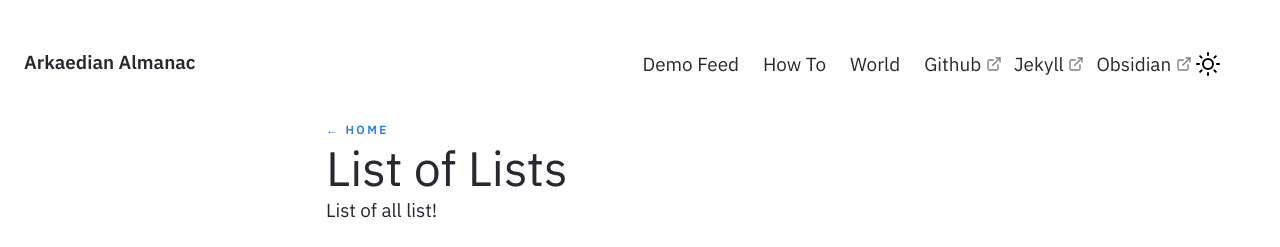
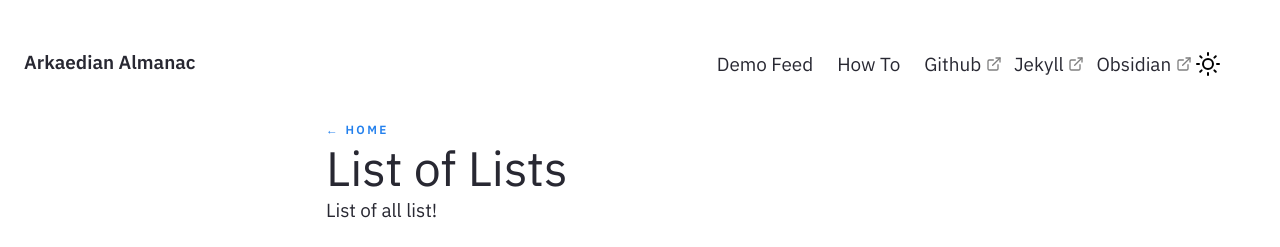
Before and after one commit to mphintz2/mphintz2.github.io, a Jekyll site: the page built from pages/lists.md, in a window 1280 px wide. Shown: the top 247 px of the page. Built offline with Jekyll 4.4.1, drawn with Linux system fonts in a browser that asks for light colours.

Commit message:
removing Nav change

```diff
--- a/_includes/Nav.html
+++ b/_includes/Nav.html
@@ -59,9 +59,6 @@
         <a href="../post/how-to" class="navbar-item">
           How To
         </a>
-		<a href="../note/Public/world/world" class="navbar-item">
-		  World
-		</a>
         <a href="https://github.com/Jekyll-Garden/jekyll-garden.github.io" target="_blank" class="navbar-item">
           Github
         </a>
```
